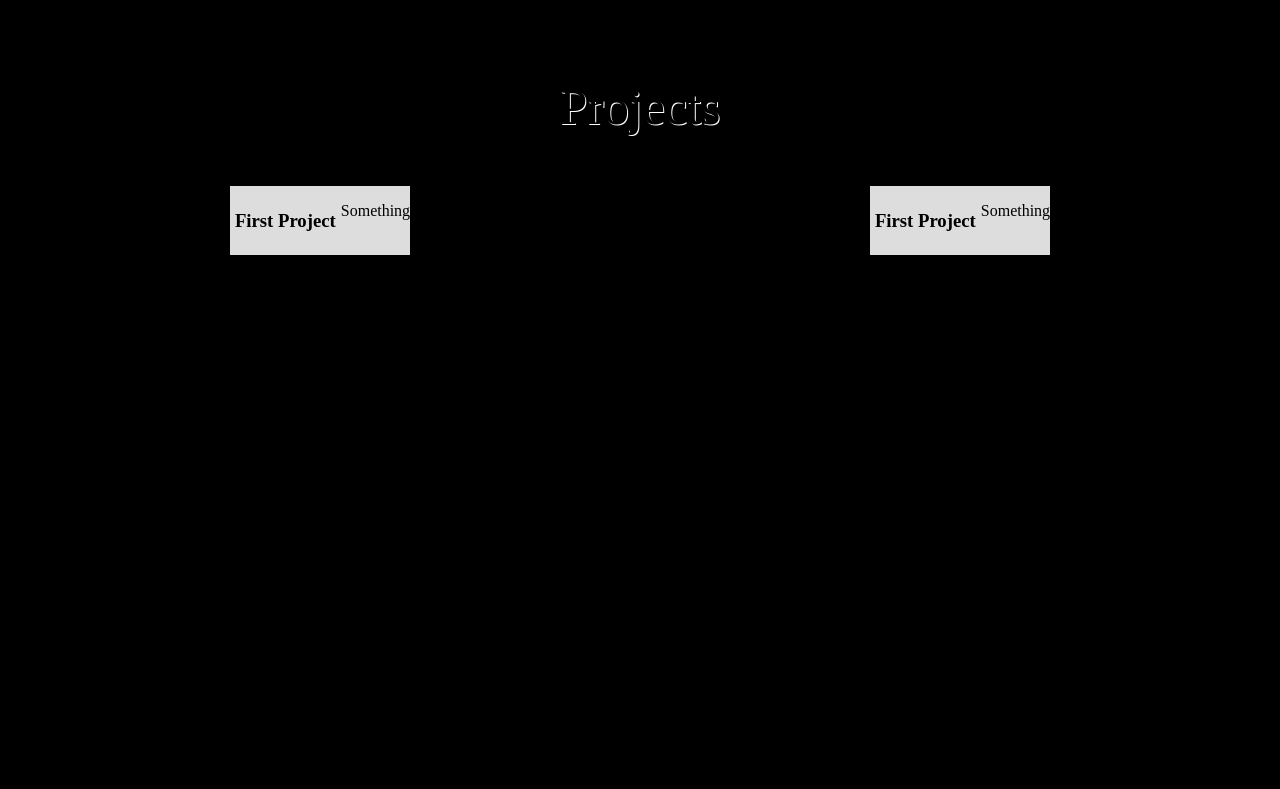
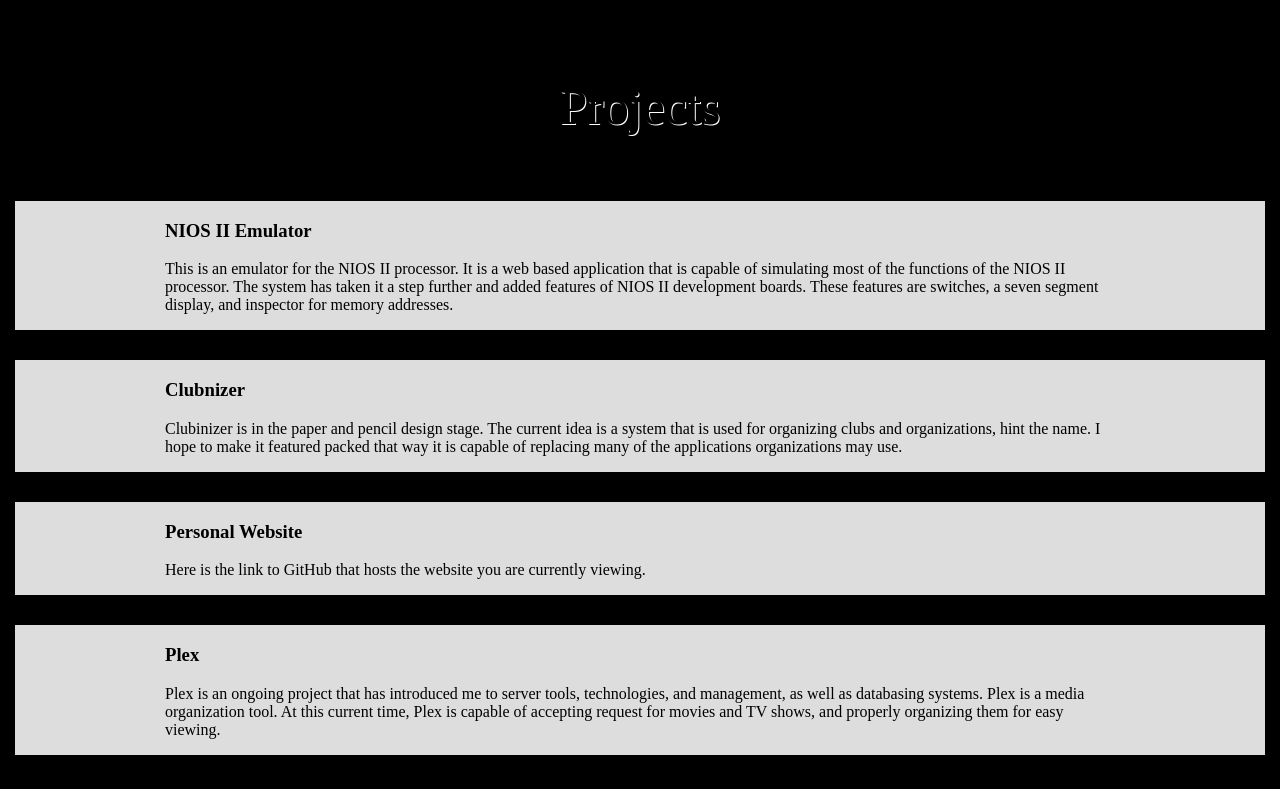
Before and after one commit to aczarnick/personalWebsite, a plain HTML site: page docs/index.html in a window 1280 px wide. Shown: the part 2360-3149 px from the top of the page. Drawn offline with Linux system fonts and the light colour scheme.

Commit message:
added projects page

```diff
--- a/docs/index.html
+++ b/docs/index.html
@@ -43,18 +43,40 @@
         <div class="orange-image" id="projects">
             <h1>Projects</h1>
             <div class ="space-around">
-                <div class="proj-container">
-                    <h3>First Project</h3>
-                    <p>Something</p>
-                </div>
-                <div class="proj-container">
-                    <h3>First Project</h3>
-                    <p>Something</p>
-                </div>
+                <a href="https://git.unl.edu/alexmichael444/Group12NIOS">
+                    <h3>NIOS II Emulator</h3>
+                    <p>
+                        This is an emulator for the NIOS II processor. It is a web based application that is capable of
+                        simulating most of the functions of the NIOS II processor. The system has taken it a step further
+                        and added features of NIOS II development boards. These features are switches, a seven segment display,
+                        and inspector for memory addresses.
+                    </p>
+                </a>
+                <a href="https://git.unl.edu/apz2016/clubinizer">
+                    <h3>Clubnizer</h3>
+                    <p>
+                        Clubinizer is in the paper and pencil design stage. The current idea is a system that is used for
+                        organizing clubs and organizations, hint the name. I hope to make it featured packed that way it
+                        is capable of replacing many of the applications organizations may use.
+                    </p>
+                </a>
+                <a href="https://github.com/apz2016/personalWebsite">
+                    <h3>Personal Website</h3>
+                    <p>
+                        Here is the link to GitHub that hosts the website you are currently viewing.
+                    </p>
+                </a>
+                <a href="#projects">
+                    <h3>Plex</h3>
+                    <p>
+                        Plex is an ongoing project that has introduced me to server tools, technologies, and management,
+                        as well as databasing systems. Plex is a media organization tool. At this current time, Plex is
+                        capable of accepting request for movies and TV shows, and properly organizing them for easy viewing.
+                    </p>
+                </a>
             </div>
         </div>
         <div class="slideshow-container" id ="photos">
-
             <div class ="mySlides fade">
                 <div class="numbertext">1/9</div>
                 <img src="images/football.png" style="width:100%; height:50%;">
--- a/docs/main.css
+++ b/docs/main.css
@@ -110,15 +110,24 @@
     background-size: cover;
 }
 
-.orange-image > div{
+.orange-image .space-around{
     padding-top: 50px;
     display:flex;
+    flex-wrap: wrap;
 }
 
-.proj-container{
-    display:flex;
+.orange-image .space-around > a{
+    color: black;
+    text-decoration: none;
+    flex: 1 0 50%;
+    margin: 15px;
+    padding: 0 150px;
     background-color: #dddddd;
 }
+
+.orange-image a:visited {color:black;}  /* visited link */
+.orange-image a:hover {color:black;}  /* mouse over link */
+.orange-image a:active {color:black;}
 
 .orange-image h1{
     margin: 0;
@@ -131,12 +140,11 @@
 }
 
 .orange-image h3 {
-    justify-content: right;
-    padding: 5px;
+
 }
 
 .orange-image p{
-
+    text-decoration: none;
 }
 
 .footer{
```
